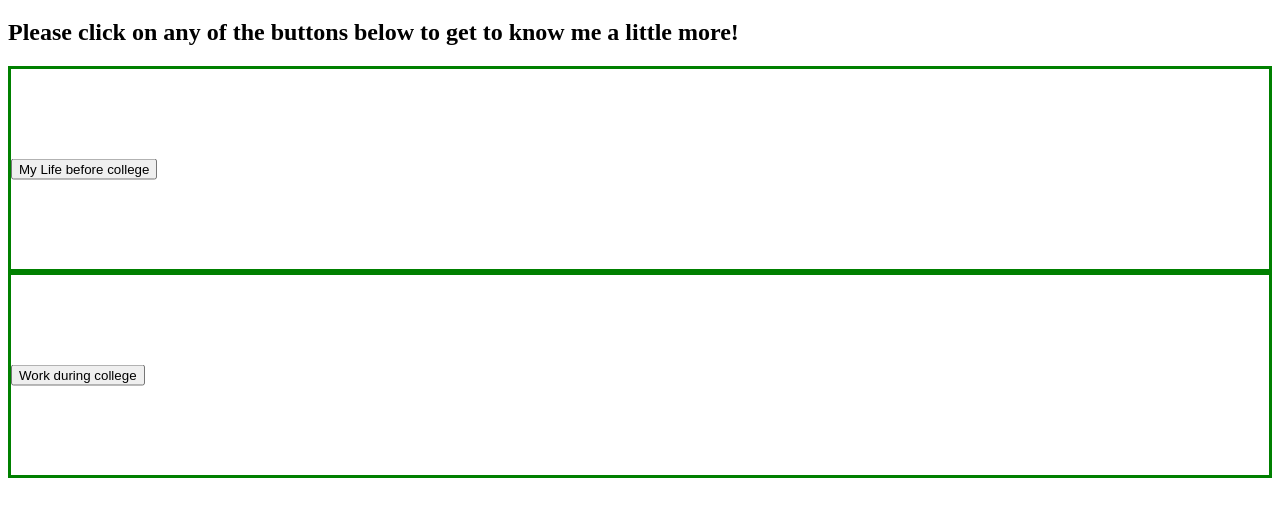
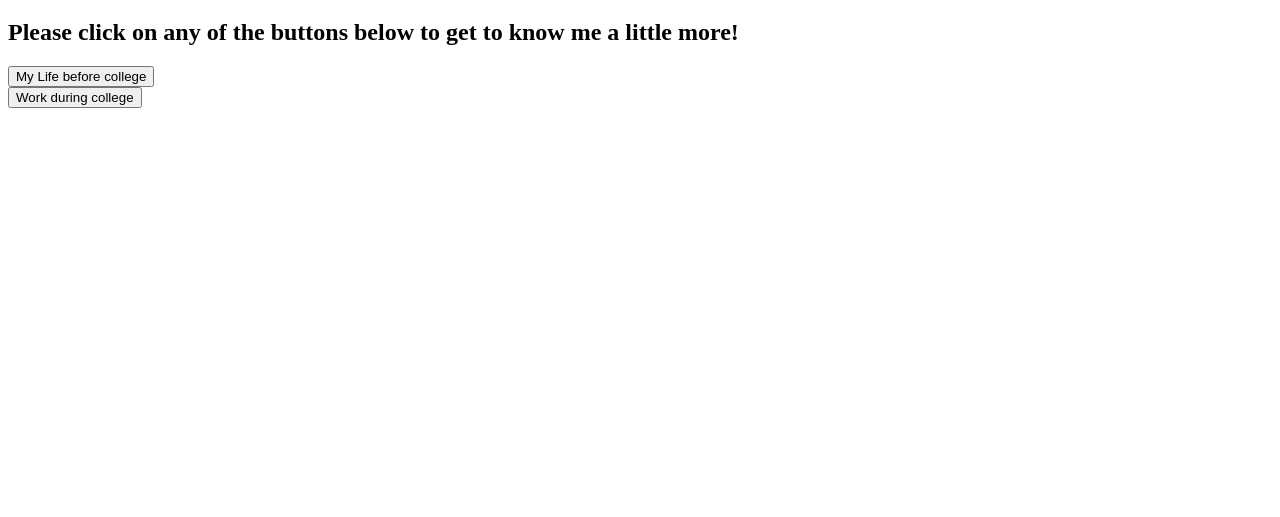
Before and after one commit to dustinle721/Dustin-s-portfolio, a plain HTML site: page index.html in a window 1280 px wide. Shown: the part 61-578 px from the top of the page. Drawn offline with Linux system fonts and the light colour scheme.

Commit message:
Update index.html

```diff
--- a/index.html
+++ b/index.html
@@ -9,19 +9,7 @@
 <h2> Please click on any of the buttons below to get to know me a little more!</h2>
 
 <style>
-.container {
-  height: 200px;
-  position: relative;
-  border: 3px solid green;
-}
 
-.vertical-center {
-  margin: 0;
-  position: absolute;
-  top: 50%;
-  -ms-transform: translateY(-50%);
-  transform: translateY(-50%);
-}
 </style>
 
 <div class="container">
```
